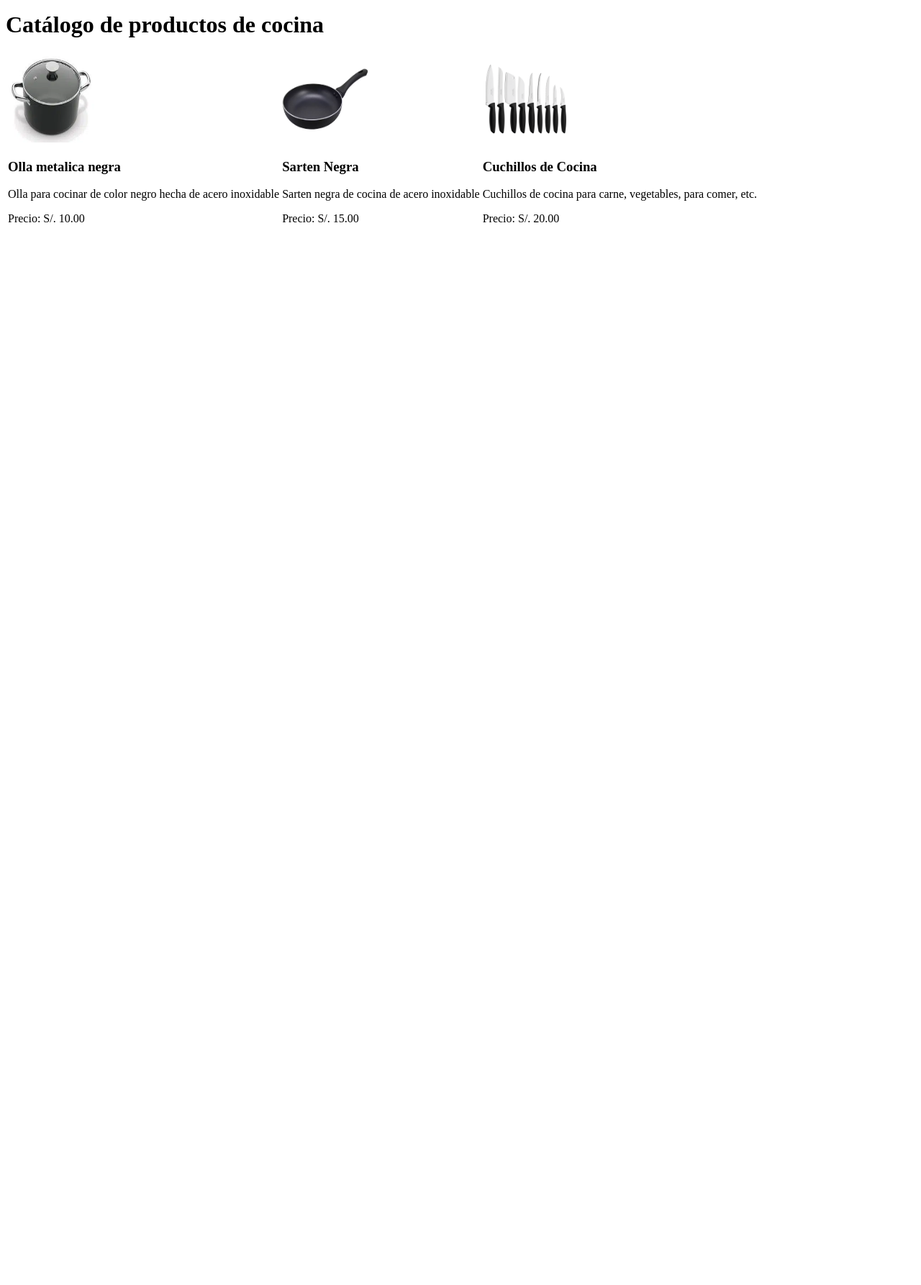
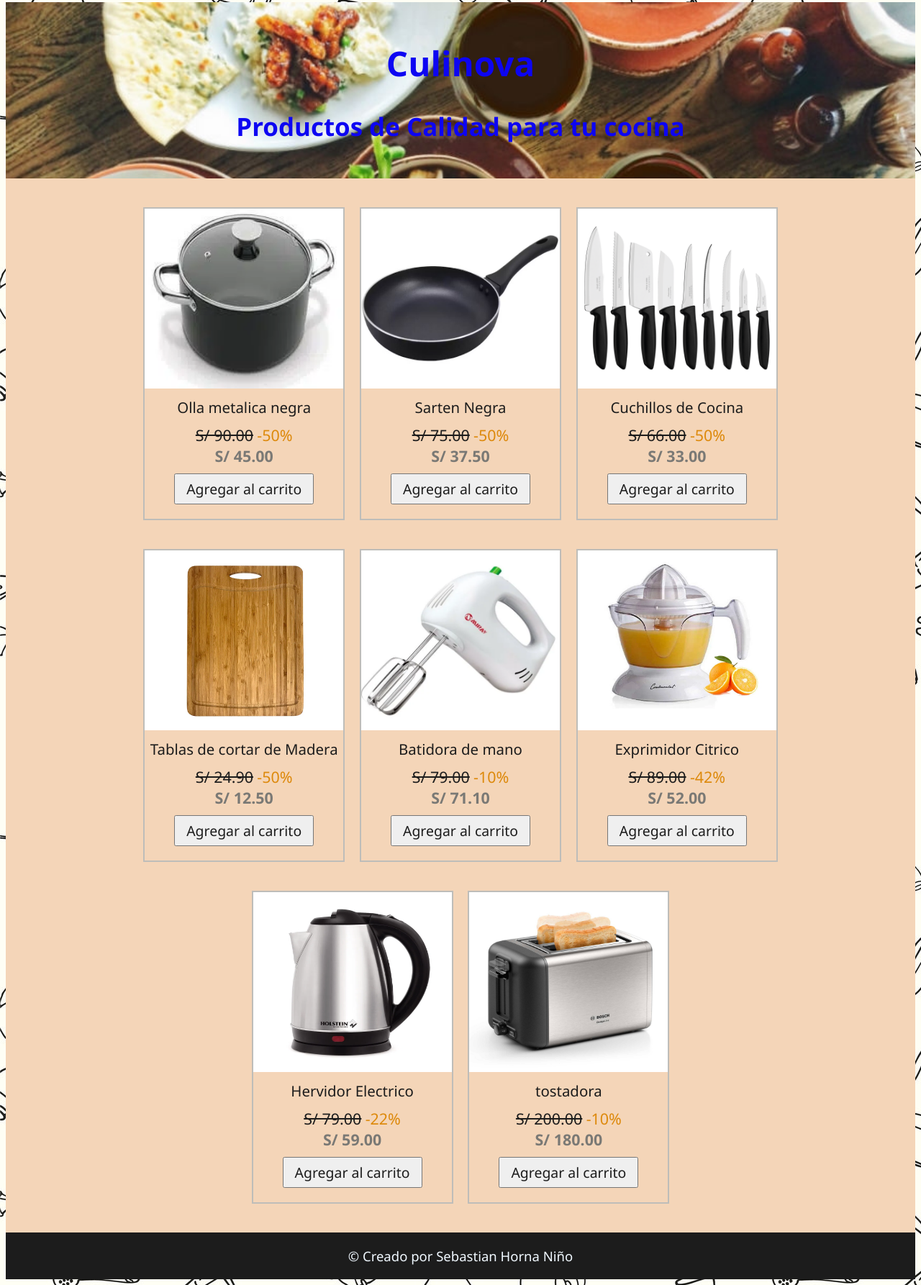
Before and after one commit to SebastianHN/Trabajo-parcial---CERTUS, a plain HTML site: page index.html in a window 1280 px wide. Shown: the part 5-1791 px from the top of the page at 72% size. Before the commit the page ends 800 px from the top, so only its background shows below. Drawn offline with Linux system fonts and the light colour scheme.

Commit message:
Cambios Realizados

```diff
--- /dev/null
+++ b/custom.css
@@ -0,0 +1,119 @@
+/*Estilo Global*/
+* {
+    font-family: 'Segoe UI', Tahoma, Geneva, Verdana, sans-serif;
+    font-size: 1.05em;
+    color: #1c1c1c;
+    box-sizing: border-box;
+}
+/*Estilos  de titulos*/
+header > h1{
+    font-size: 1.5em;
+    color: #0D05F2;
+}
+header > h2{
+    font-size: 1.1em;
+    color: #0D05F2;
+}
+/* Body */
+body{
+    background-image: url(Imagenes/Fondo.jpg);
+    background-attachment: fixed;
+}
+
+/* Pagina Formulario */
+.formularioCrear{
+    max-width: 600px;
+    margin-left: auto;
+    margin-right: auto;
+    background: #f8edd9;
+    padding: 20px 40px;
+    text-align: center;
+}
+
+/* Elementos del Formulario */
+label{
+    display: block;
+}
+#CrearCuenta > div{
+    margin-bottom: 20px;
+}
+
+#CrearCuenta > div > input[type="text"], #CrearCuenta > div > input[type="number"], #CrearCuenta > div > input[type="tel"],#CrearCuenta > div > input[type="email"], #CrearCuenta > div > input[type="password"]{
+    width: 100%;
+    padding: 10px;
+}
+/*Elementos del Catalogo*/
+
+header{
+    text-align: center;
+    font-size: 1.8em;
+    color: #0D05F2;
+    background: url(Imagenes/header.jpg);
+    background-size: cover;
+    margin: 0px;
+    padding: 20px 40px;
+}
+/*Elementos  de catalogo*/
+.Productos{
+    max-width: 1500px;
+    margin-left: auto;
+    margin-right: auto;
+    background: #F4D5B8;
+    padding: 20px 40px;
+    text-align: center;
+}
+
+/*Articulos*/
+article{
+    width: 22%;
+    display: inline-block;
+    min-width: 280px;
+    border: #BEBDB9 2px solid;
+    margin: 20px 8px;
+}
+
+article:hover{
+    border: #84be72 2px solid;
+}
+
+article > p{
+    margin: 10px 0px;
+}
+
+article > h3 {
+    margin: 6px;
+    font-weight: 500;
+}
+
+article > img{
+    height: 250px;
+    width: 100%;
+}
+
+article > button{
+    margin-bottom: 20px;
+    font-size: 1em;
+    padding: 6px 15px;
+}
+
+.precioOriginal{
+    text-decoration: line-through;
+}
+
+.precioDescuento{
+    color: #dd890b;
+    font-weight: 500;
+}
+
+.precioFinal{
+    color: #7a7975;
+    font-weight: bolder;
+}
+
+/* Pie de Página */
+footer{
+    background: #1c1c1c;
+    padding: 20px;
+    text-align: center;
+    color: aliceblue;
+}
--- a/index.html
+++ b/index.html
@@ -1,42 +1,97 @@
 <!DOCTYPE html>
 <html lang="es">
+
 <head>
-  <meta charset="UTF-8">
-  <meta name="viewport" content="width=device-width, initial-scale=1.0">
-  <link rel="stylesheet" href="estilos.css">
+  <meta charset="UTF-8" />
+  <meta name="viewport" content="width=device-width, initial-scale=1.0" />
+  <link rel="stylesheet" href="custom.css" />
   <title>Catálogo de productos de cocina</title>
 </head>
+
 <body>
-  <h1>Catálogo de productos de cocina</h1>
-    <table>
-        <tr>
-            <td>
-                <div class="Producto">
-                <img src="olla.jpg" width="120px" height="120px" alt="Producto 1">
-                <h3>Olla metalica negra</h3>
-                <p>Olla para cocinar de color negro hecha de acero inoxidable</p>
-                <p>Precio: S/. 10.00</p>
-              </div>
-            </td>
-            <td>
-                <div class="Producto">
-                    <img src="sarten.jpg" width="120px" height="120px" alt="Producto 2">
-                    <h3>Sarten Negra</h3>
-                    <p>Sarten negra de cocina de acero inoxidable</p>
-                    <p>Precio: S/. 15.00</p>
-                </div>
-            </td>
-            <td>
-                <div class="Producto">
-                    <img src="cuchillos.jpg" width="120px" height="120px" alt="Producto 3">
-                    <h3>Cuchillos de Cocina</h3>
-                    <p>Cuchillos de cocina para carne, vegetables, para comer, etc.</p>
-                    <p>Precio: S/. 20.00</p>
-                </div>
-            </td>
-        </tr>
-    </table>
+  <header>
+    <h1>Culinova</h1>
+    <h2>Productos de Calidad para tu cocina</h2>
+  </header>
+
+  <main class="Productos">
+    <!-- Articulo 01 -->
+    <article>
+      <img class="imgProduct" src="imagenes/olla.jpg" alt="Olla">
+      <h3>Olla metalica negra</h3>
+      <p>
+        <span class="precioOriginal">S/ 90.00</span> <span class="precioDescuento">-50%</span>
+        <br><span class="precioFinal">S/ 45.00</span>
+      </p>
+      <button>Agregar al carrito</button>
+    </article>
+
+    <article>
+      <img class="imgProduct" src="imagenes/sarten.jpg" alt="Sarten">
+      <h3>Sarten Negra</h3>
+      <p>
+        <span class="precioOriginal">S/ 75.00</span> <span class="precioDescuento">-50%</span>
+        <br><span class="precioFinal">S/ 37.50</span>
+      </p>
+      <button>Agregar al carrito</button>
+    </article>
+    <article>
+      <img class="imgProduct" src="imagenes/cuchillos.jpg" alt="Cuchillos de Metal">
+      <h3>Cuchillos de Cocina</h3>
+      <p>
+        <span class="precioOriginal">S/ 66.00</span> <span class="precioDescuento">-50%</span>
+        <br><span class="precioFinal">S/ 33.00</span>
+      </p>
+      <button>Agregar al carrito</button>
+    </article>
+    <article>
+      <img class="imgProduct" src="imagenes/tablas.webp" alt="Tabla de Madera">
+      <h3>Tablas de cortar de Madera</h3>
+      <p>
+        <span class="precioOriginal">S/ 24.90</span> <span class="precioDescuento">-50%</span>
+        <br><span class="precioFinal">S/ 12.50</span>
+      </p>
+      <button>Agregar al carrito</button>
+    </article>
+    <article>
+      <img class="imgProduct" src="imagenes/Batidoras de mano.webp" alt="Batidora de mano">
+      <h3>Batidora de mano</h3>
+      <p>
+        <span class="precioOriginal">S/ 79.00</span> <span class="precioDescuento">-10%</span>
+        <br><span class="precioFinal">S/ 71.10</span>
+      </p>
+      <button>Agregar al carrito</button>
+    </article>
+    <article>
+      <img class="imgProduct" src="imagenes/exprimidor.webp" alt="Exprimidor">
+      <h3>Exprimidor Citrico</h3>
+      <p>
+        <span class="precioOriginal">S/ 89.00</span> <span class="precioDescuento">-42%</span>
+        <br><span class="precioFinal">S/ 52.00</span>
+      </p>
+      <button>Agregar al carrito</button>
+    </article>
+    <article>
+      <img class="imgProduct" src="imagenes/hervidor.webp" alt="Hervidor">
+      <h3>Hervidor Electrico</h3>
+      <p>
+        <span class="precioOriginal">S/ 79.00</span> <span class="precioDescuento">-22%</span>
+        <br><span class="precioFinal">S/ 59.00</span>
+      </p>
+      <button>Agregar al carrito</button>
+    </article>
+    <article>
+      <img class="imgProduct" src="imagenes/tostadora.jpg" alt="Hervidor">
+      <h3>tostadora</h3>
+      <p>
+        <span class="precioOriginal">S/ 200.00</span> <span class="precioDescuento">-10%</span>
+        <br><span class="precioFinal">S/ 180.00</span>
+      </p>
+      <button>Agregar al carrito</button>
+    </article>
+  </main>
   <!-- Agrega más productos según sea necesario -->
+  <footer>© Creado por Sebastian Horna Niño</footer>
+</body>
 
-</body>
 </html>
```
Also changed, not shown: envio.html (added, +13 -0 lines), formulario.html (added, +77 -0 lines), Imagenes/Batidoras de mano.webp (added), Imagenes/Fondo.jpg (added), Imagenes/cuchillos.jpg (renamed from cuchillos.jpg), Imagenes/exprimidor.webp (added), Imagenes/header.jpg (added), Imagenes/hervidor.webp (added), Imagenes/olla.jpg (renamed from olla.jpg), Imagenes/sarten.jpg (renamed from sarten.jpg), Imagenes/tablas.webp (added), Imagenes/tostadora.jpg (added), estilos.css (deleted).
